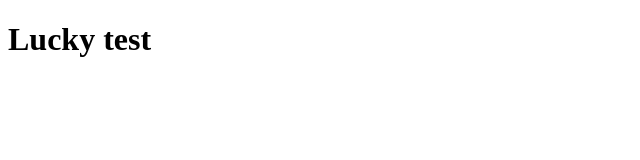
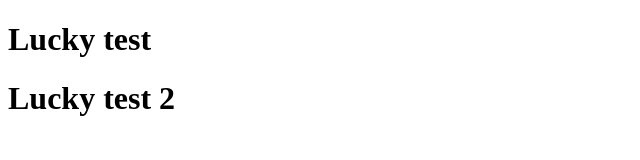
Before and after one commit to arjun-fns/fns-training, a plain HTML site: page lucky/lucky.html in a window 1280 px wide. Shown: the whole page, without its empty margins (0-640 px from the left). Drawn offline with Linux system fonts and the light colour scheme.

Commit message:
lucky second commit

```diff
--- a/lucky/lucky.html
+++ b/lucky/lucky.html
@@ -7,5 +7,6 @@
 </head>
 <body>
     <h1>Lucky test</h1>
+    <h1>Lucky test 2</h1>
 </body>
 </html>
```
